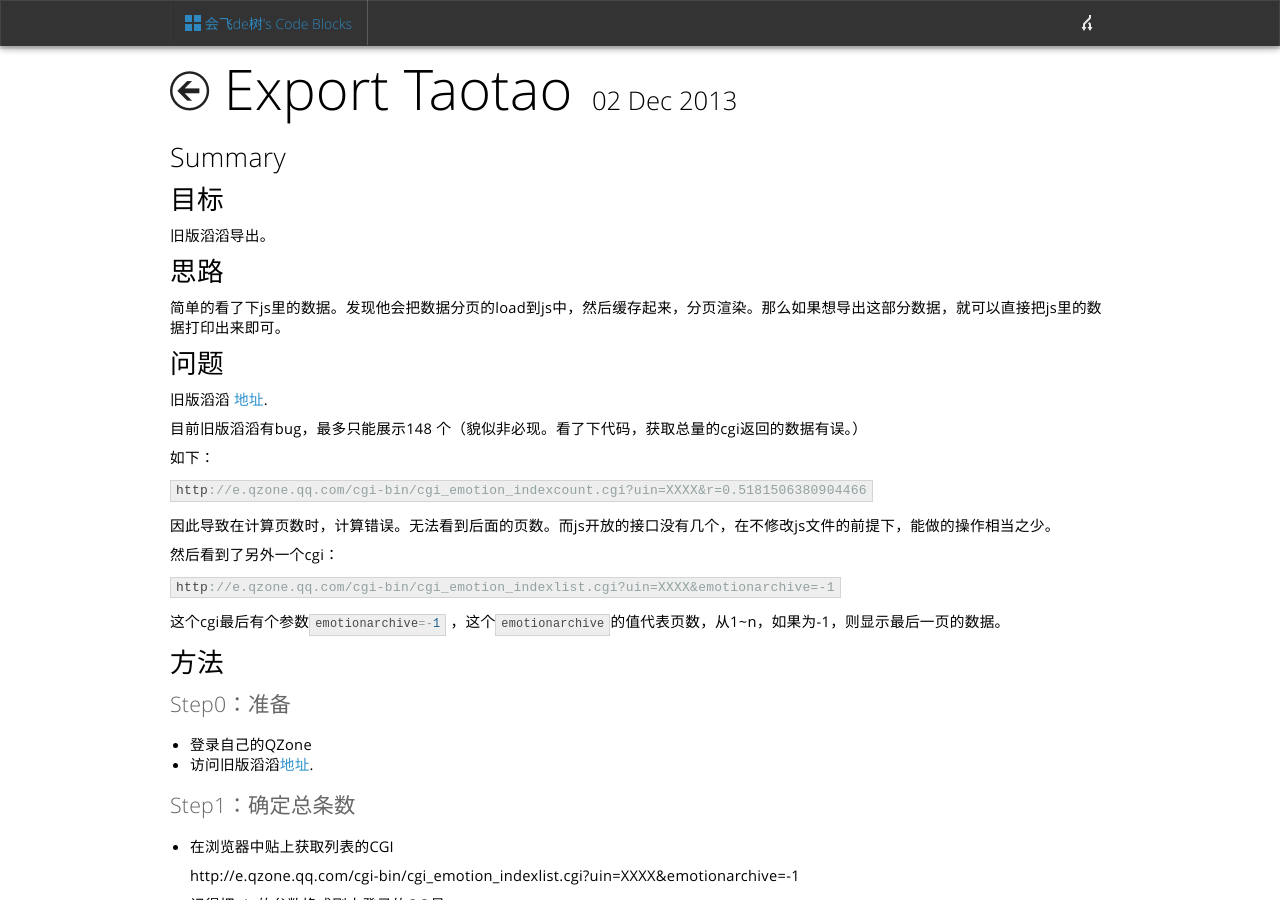
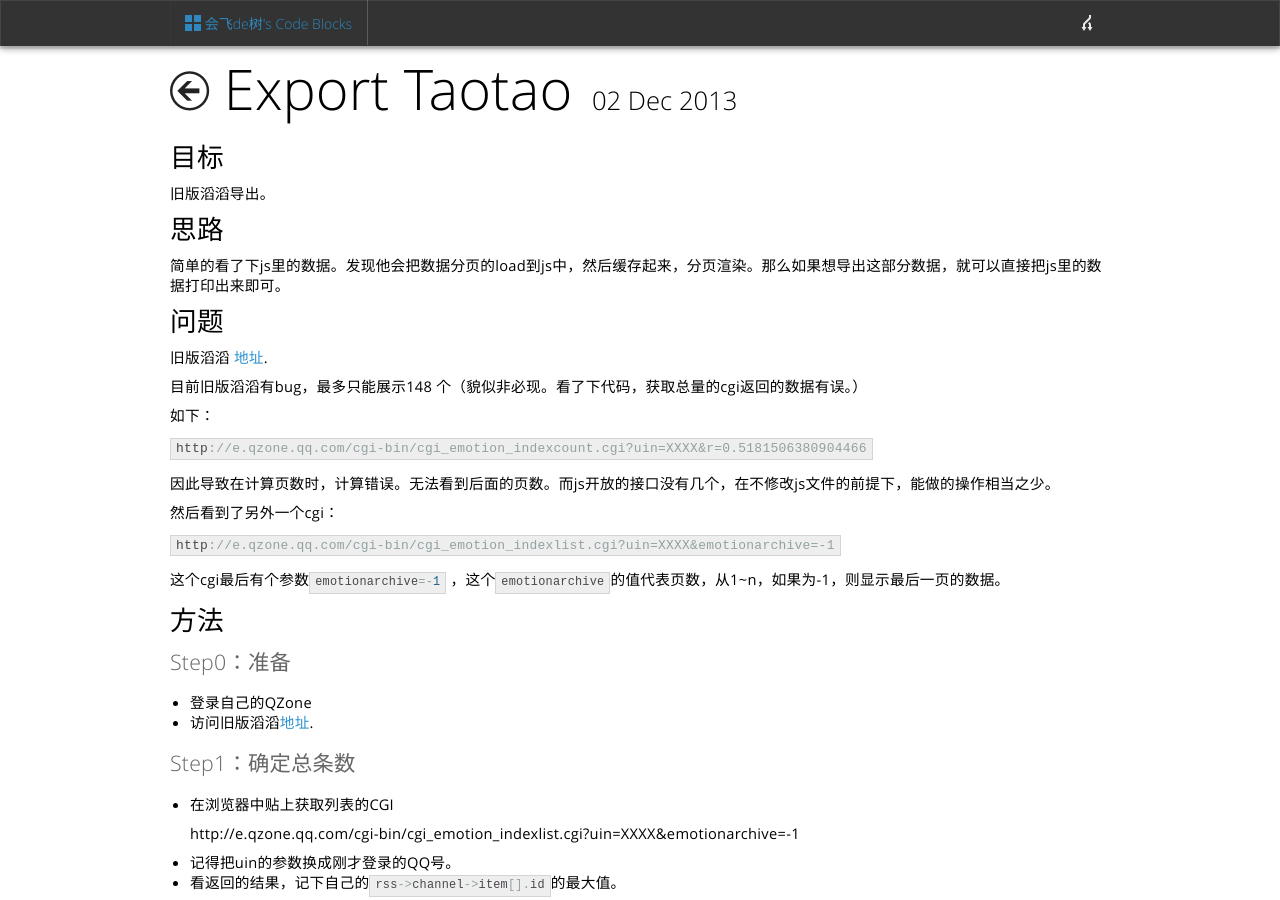
Before and after one commit to wellwy/original, a Jekyll site: the page built from _posts/2013-12-02-exporttt.md, in a window 1280 px wide and 900 px high. Built offline with Jekyll 4.4.1, drawn with Linux system fonts in a browser that asks for light colours; Markdown is read by kramdown in place of the engine named in the settings; comment, search, counter and statistics services are not loaded.

Commit message:
remove summary

```diff
--- a/_layouts/post_m.html
+++ b/_layouts/post_m.html
@@ -12,10 +12,6 @@
             <small class="on-right">{{ page.date | date_to_string }}</small>
         </h1>
         <!-- {{ content | toc }} -->
-        <h2>Summary</h2>
-        <p>
-        {{page.summary}}
-        </p>
 		{{ content }}
     </div>
 </div>
```
